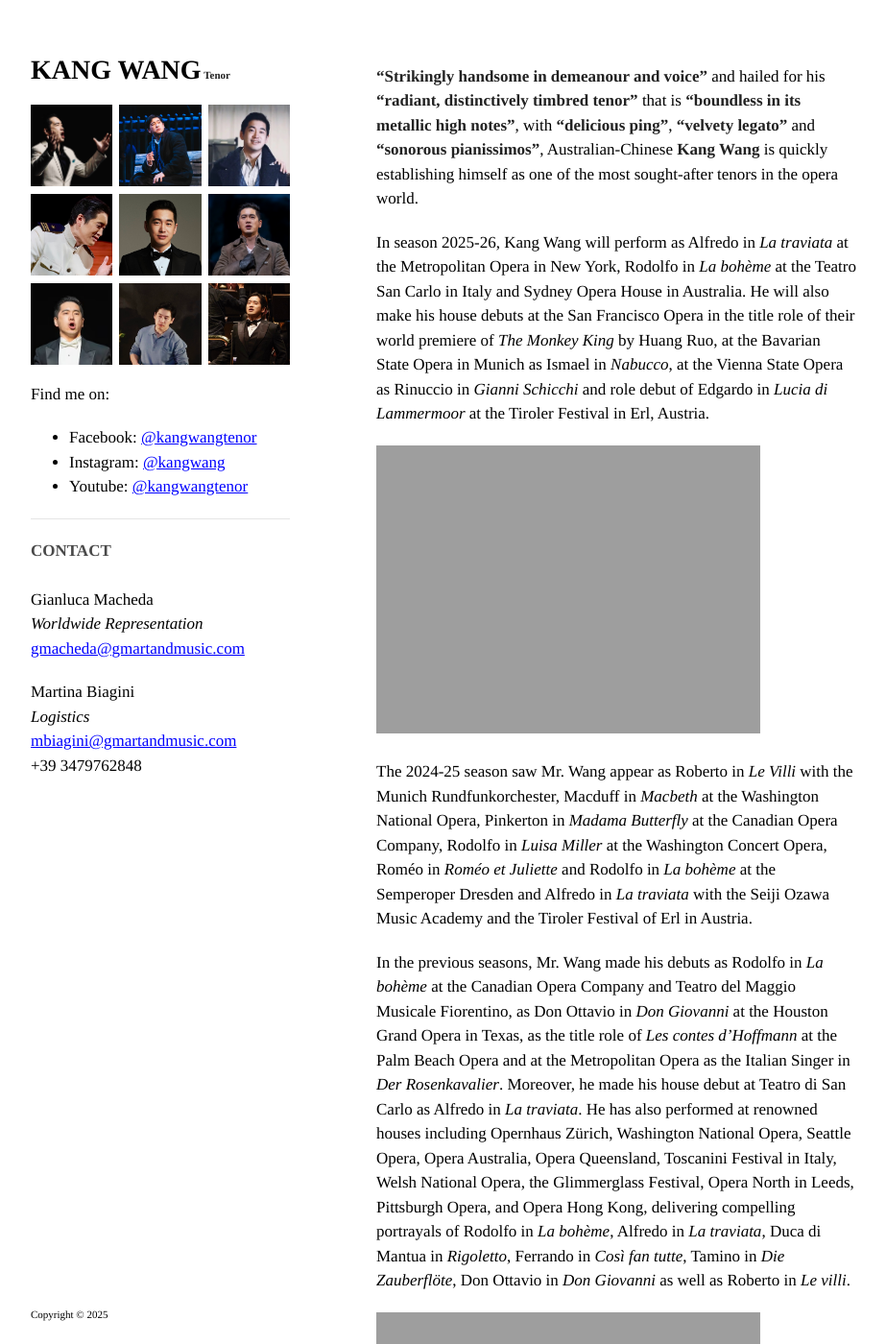
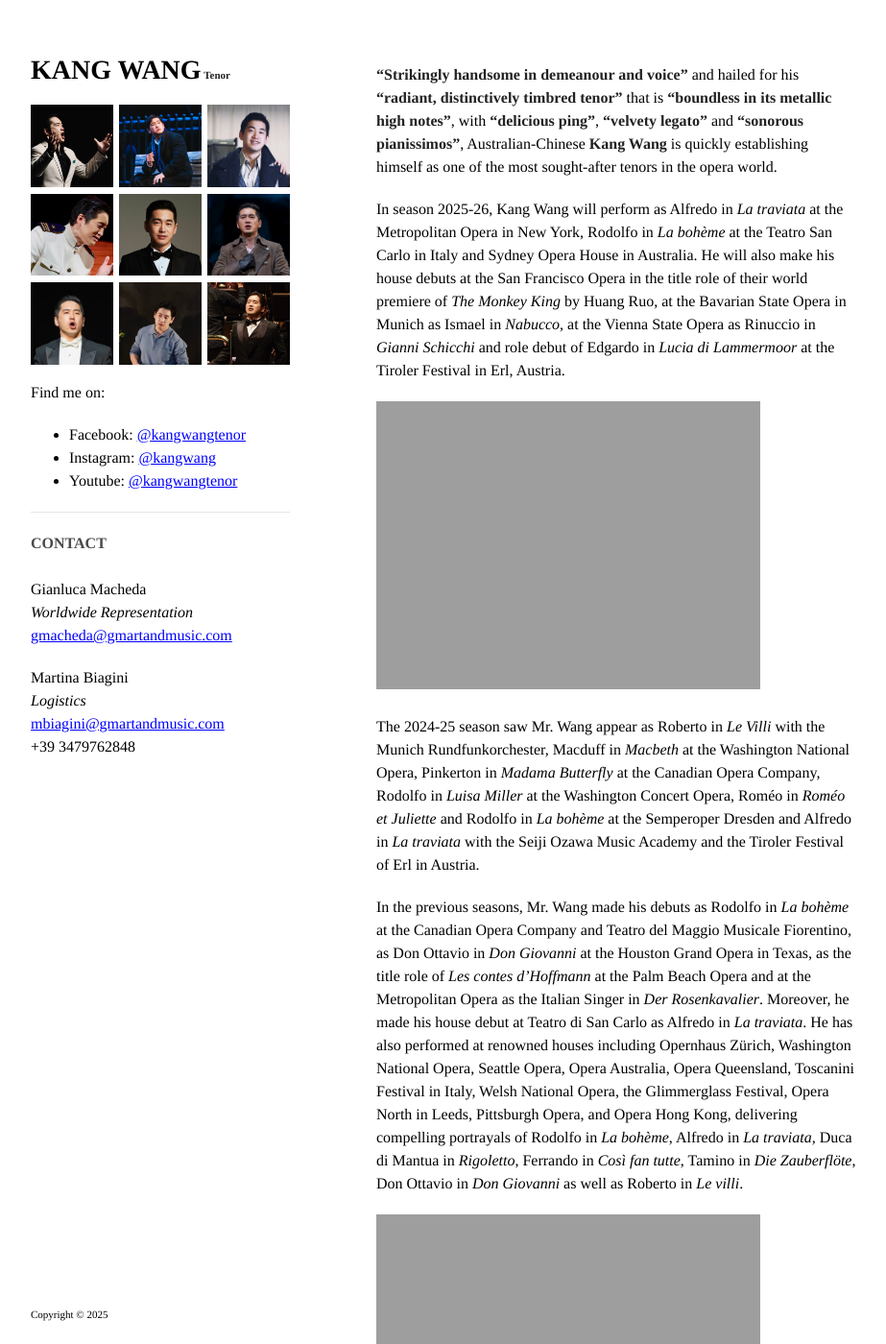
Before and after one commit to kwopera/kwt, a Jekyll site: the page built from index.md, in a window 1280 px wide and 1400 px high. Shown: the whole window at 96% size, without its empty margins (178-1101 px from the left). Built offline with Jekyll 4.4.1, drawn with Linux system fonts in a browser that asks for light colours.

Commit message:
Update jekyll-theme-minimal.scss

```diff
--- a/_sass/jekyll-theme-minimal.scss
+++ b/_sass/jekyll-theme-minimal.scss
@@ -4,7 +4,7 @@
 body {
   background-color: #fff;
   padding:50px;
-  font: 17px/1.5 "Times", Helvetica, Arial, sans-serif;
+  font: 16px/1.5 "Times", Helvetica, Arial, sans-serif;
   // color: #3a3c40;
   color: #000;
   font-weight:400;
@@ -409,7 +409,7 @@ div.photogrid {
 #more {display:none;}
 
 #myBtn {
-  font: 17px/1.5 "Times", "Times New Roman", Helvetica, Arial, sans-serif;
+  font: 16px/1.5 "Times", "Times New Roman", Helvetica, Arial, sans-serif;
   color:blue;
   border: none;
   background: none;
```
